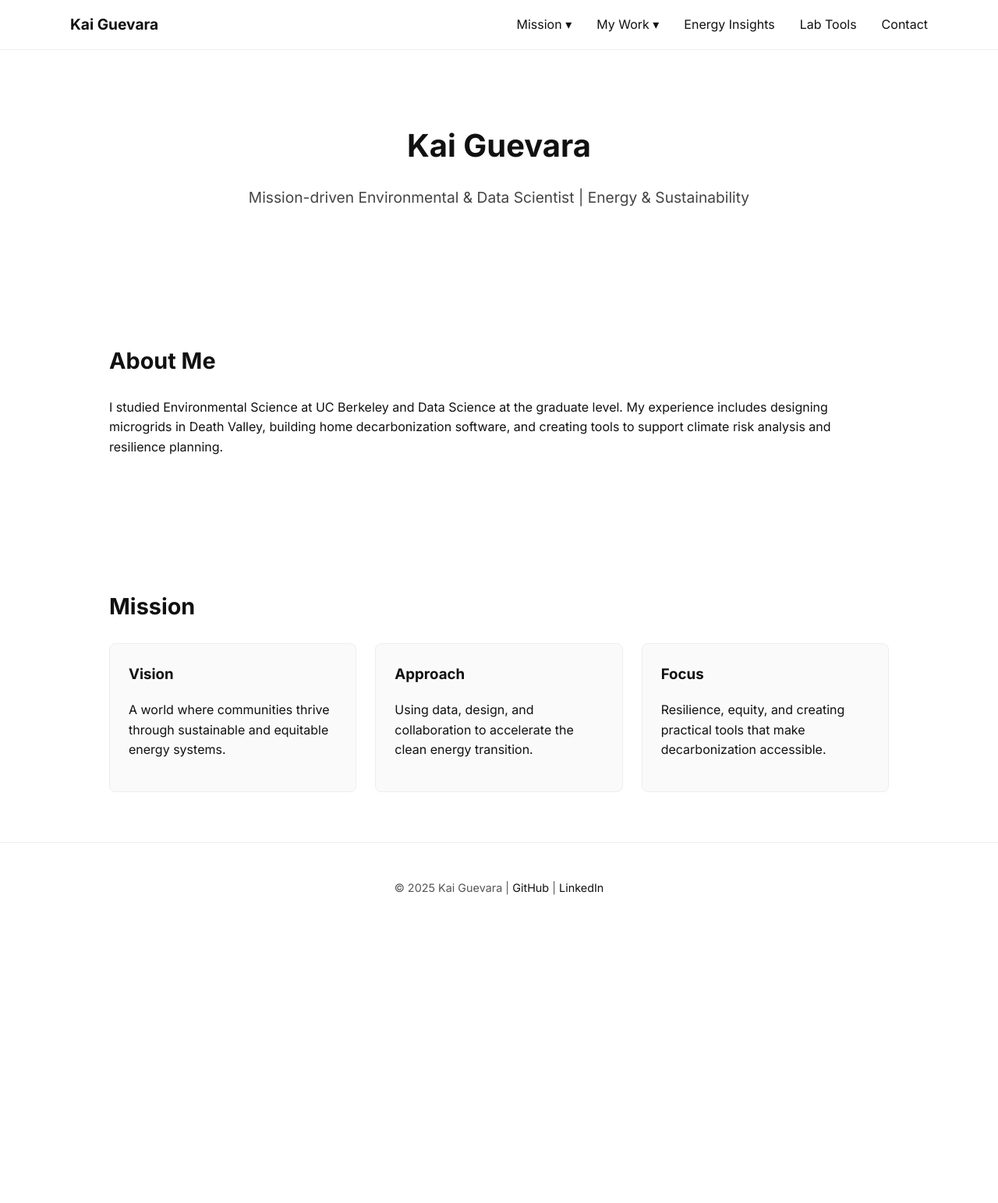
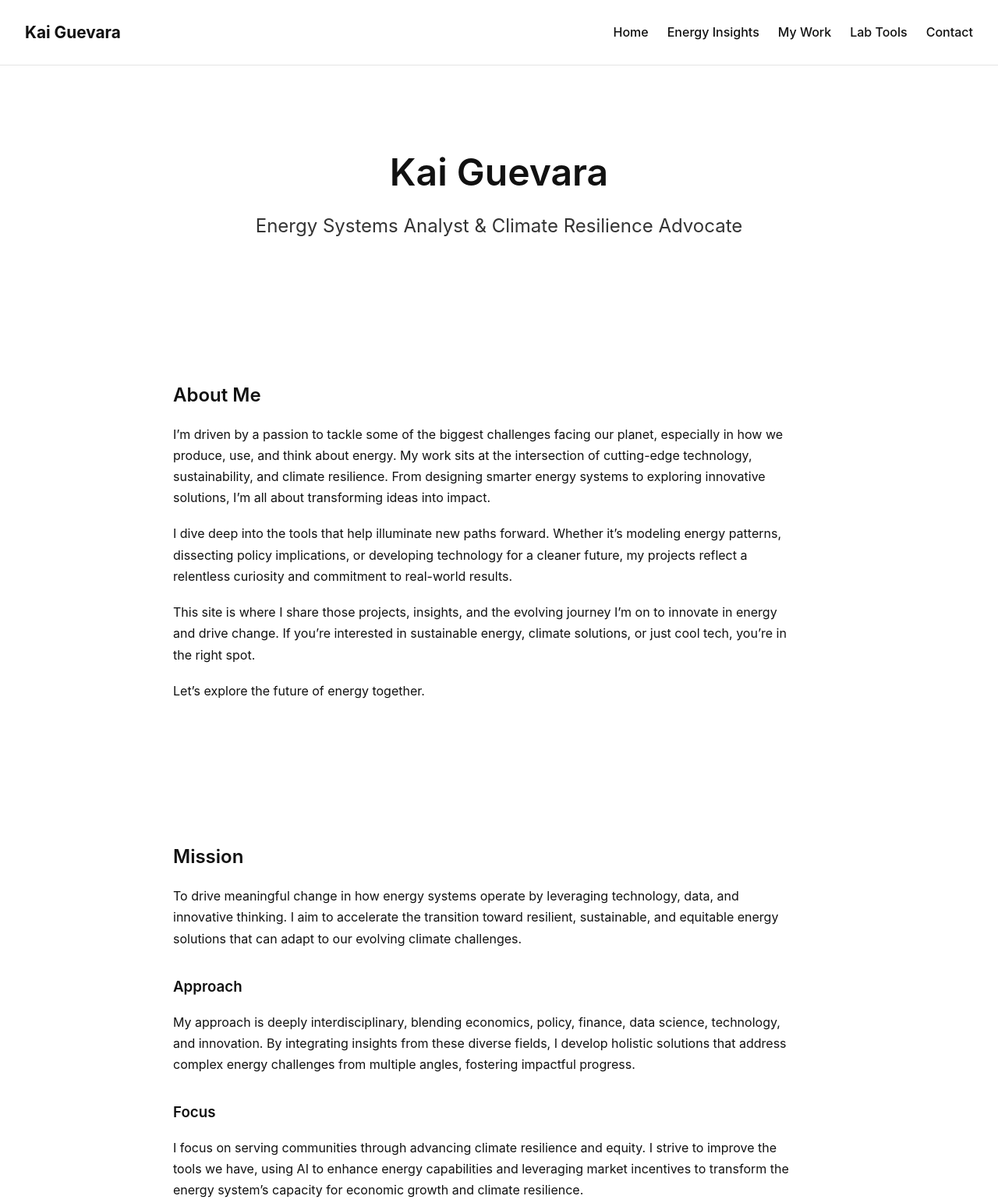
Before and after one commit to kaiguevara/kaiguevara.github.io, a plain HTML site: page index.html in a window 1280 px wide. Shown: the top 1543 px of the page at 78% size. Before the commit the page ends 1197 px from the top, so only its background shows below. Drawn offline with Linux system fonts and the light colour scheme.

Commit message:
Update home page with hero, about me, mission, and clean styling

```diff
--- a/css/style.css
+++ b/css/style.css
@@ -1,141 +1,99 @@
-/* Import Inter font */
+/* Reset */
+* {
+  margin: 0;
+  padding: 0;
+  box-sizing: border-box;
+}
+
+/* General */
 body {
   font-family: 'Inter', sans-serif;
-  margin: 0;
-  padding: 0;
-  background: #fff;
-  color: #111;
-  line-height: 1.6;
+  background: #ffffff;
+  color: #111111;
+  line-height: 1.7;
+}
+
+h1, h2, h3 {
+  font-weight: 600;
+  margin-bottom: 1rem;
+}
+
+p {
+  margin-bottom: 1.2rem;
+  max-width: 800px;
 }
 
 /* Navbar */
+header {
+  padding: 1.5rem 2rem;
+  border-bottom: 1px solid #e5e5e5;
+}
+
 .navbar {
-  position: fixed;
-  top: 0;
-  width: 100%;
-  background: white;
-  border-bottom: 1px solid #eee;
-  z-index: 1000;
-}
-.nav-container {
-  max-width: 1100px;
-  margin: auto;
-  padding: 1rem;
   display: flex;
   justify-content: space-between;
   align-items: center;
 }
+
 .logo {
+  font-size: 1.3rem;
   font-weight: 700;
-  font-size: 1.2rem;
-  text-decoration: none;
-  color: #111;
 }
+
 .nav-links {
   list-style: none;
   display: flex;
-  gap: 2rem;
-  margin: 0;
-  padding: 0;
+  gap: 1.5rem;
 }
+
 .nav-links a {
   text-decoration: none;
   color: #111;
   font-weight: 500;
-  transition: color 0.2s;
-}
-.nav-links a:hover {
-  color: #0073e6;
+  transition: color 0.2s ease;
 }
 
-/* Dropdown */
-.dropdown {
-  position: relative;
-}
-.dropdown-menu {
-  position: absolute;
-  top: 2.5rem;
-  left: 0;
-  background: white;
-  border: 1px solid #eee;
-  list-style: none;
-  padding: 0.5rem 0;
-  display: none;
-  min-width: 160px;
-}
-.dropdown-menu li {
-  padding: 0.5rem 1rem;
-}
-.dropdown-menu li a {
-  color: #111;
-  display: block;
-}
-.dropdown:hover .dropdown-menu {
-  display: block;
+.nav-links a:hover {
+  color: #0070f3;
 }
 
 /* Hero */
 .hero {
-  padding: 8rem 2rem 4rem;
   text-align: center;
-  max-width: 800px;
-  margin: auto;
+  padding: 6rem 1rem 4rem;
 }
+
 .hero h1 {
-  font-size: 2.5rem;
+  font-size: 3rem;
   margin-bottom: 0.5rem;
 }
-.hero p {
-  font-size: 1.2rem;
-  color: #444;
+
+.hero h2 {
+  font-size: 1.5rem;
+  font-weight: 400;
+  color: #333;
 }
 
 /* Sections */
 section {
   padding: 4rem 2rem;
-  max-width: 1000px;
+  max-width: 900px;
   margin: auto;
 }
-section h2 {
-  font-size: 1.8rem;
-  margin-bottom: 1.5rem;
+
+.about, .mission {
+  margin-top: 2rem;
 }
 
-/* Mission Cards */
-.mission-cards {
-  display: flex;
-  flex-wrap: wrap;
-  gap: 1.5rem;
-}
-.card {
-  flex: 1;
-  min-width: 250px;
-  padding: 1.5rem;
-  border: 1px solid #eee;
-  border-radius: 8px;
-  background: #fafafa;
-  transition: transform 0.2s, box-shadow 0.2s;
-}
-.card:hover {
-  transform: translateY(-4px);
-  box-shadow: 0 4px 12px rgba(0,0,0,0.08);
-}
-.card h3 {
-  margin-top: 0;
+.mission h3 {
+  margin-top: 2rem;
 }
 
 /* Footer */
 footer {
+  border-top: 1px solid #e5e5e5;
   text-align: center;
   padding: 2rem;
-  border-top: 1px solid #eee;
   font-size: 0.9rem;
   color: #555;
 }
-footer a {
-  color: #111;
-  text-decoration: none;
-}
-footer a:hover {
-  color: #0073e6;
-}
--- a/index.html
+++ b/index.html
@@ -1,78 +1,81 @@
 <!DOCTYPE html>
 <html lang="en">
 <head>
-  <meta charset="UTF-8">
-  <meta name="viewport" content="width=device-width, initial-scale=1.0">
-  <title>Kai Guevara | Home</title>
-  <link rel="stylesheet" href="css/style.css">
-  <link href="https://fonts.googleapis.com/css2?family=Inter:wght@400;600;700&display=swap" rel="stylesheet">
+  <meta charset="UTF-8" />
+  <meta name="viewport" content="width=device-width, initial-scale=1.0" />
+  <title>Kai Guevara</title>
+  <link rel="stylesheet" href="css/style.css" />
 </head>
 <body>
   <!-- Navigation -->
-  <nav class="navbar">
-    <div class="nav-container">
-      <a href="index.html" class="logo">Kai Guevara</a>
+  <header>
+    <nav class="navbar">
+      <div class="logo">Kai Guevara</div>
       <ul class="nav-links">
-        <li class="dropdown">
-          <a href="#">Mission ▾</a>
-          <ul class="dropdown-menu">
-            <li><a href="#vision">Vision</a></li>
-            <li><a href="#approach">Approach</a></li>
-            <li><a href="#focus">Focus</a></li>
-          </ul>
-        </li>
-        <li class="dropdown">
-          <a href="my-work.html">My Work ▾</a>
-          <ul class="dropdown-menu">
-            <li><a href="my-work.html#experience">Experience</a></li>
-            <li><a href="my-work.html#projects">Projects</a></li>
-            <li><a href="my-work.html#timeline">Timeline</a></li>
-          </ul>
-        </li>
+        <li><a href="index.html">Home</a></li>
         <li><a href="energy-insights.html">Energy Insights</a></li>
+        <li><a href="my-work.html">My Work</a></li>
         <li><a href="lab-tools.html">Lab Tools</a></li>
         <li><a href="contact.html">Contact</a></li>
       </ul>
-    </div>
-  </nav>
+    </nav>
+  </header>
 
   <!-- Hero Section -->
-  <header class="hero">
+  <section class="hero">
     <h1>Kai Guevara</h1>
-    <p>Mission-driven Environmental & Data Scientist | Energy & Sustainability</p>
-  </header>
+    <h2>Energy Systems Analyst & Climate Resilience Advocate</h2>
+  </section>
 
-  <!-- About Section -->
+  <!-- About Me -->
   <section class="about">
     <h2>About Me</h2>
     <p>
-      I studied Environmental Science at UC Berkeley and Data Science at the graduate level.
-      My experience includes designing microgrids in Death Valley, building home decarbonization software,
-      and creating tools to support climate risk analysis and resilience planning.
+      I’m driven by a passion to tackle some of the biggest challenges facing our planet,
+      especially in how we produce, use, and think about energy. My work sits at the intersection
+      of cutting-edge technology, sustainability, and climate resilience. From designing smarter
+      energy systems to exploring innovative solutions, I’m all about transforming ideas into impact.
+    </p>
+    <p>
+      I dive deep into the tools that help illuminate new paths forward. Whether it’s modeling
+      energy patterns, dissecting policy implications, or developing technology for a cleaner future,
+      my projects reflect a relentless curiosity and commitment to real-world results.
+    </p>
+    <p>
+      This site is where I share those projects, insights, and the evolving journey I’m on to innovate
+      in energy and drive change. If you’re interested in sustainable energy, climate solutions, or just
+      cool tech, you’re in the right spot.
+    </p>
+    <p>Let’s explore the future of energy together.</p>
+  </section>
+
+  <!-- Mission / Approach / Focus -->
+  <section class="mission">
+    <h2>Mission</h2>
+    <p>
+      To drive meaningful change in how energy systems operate by leveraging technology, data, and
+      innovative thinking. I aim to accelerate the transition toward resilient, sustainable, and equitable
+      energy solutions that can adapt to our evolving climate challenges.
+    </p>
+
+    <h3>Approach</h3>
+    <p>
+      My approach is deeply interdisciplinary, blending economics, policy, finance, data science,
+      technology, and innovation. By integrating insights from these diverse fields, I develop holistic
+      solutions that address complex energy challenges from multiple angles, fostering impactful progress.
+    </p>
+
+    <h3>Focus</h3>
+    <p>
+      I focus on serving communities through advancing climate resilience and equity. I strive to improve
+      the tools we have, using AI to enhance energy capabilities and leveraging market incentives to transform
+      the energy system’s capacity for economic growth and climate resilience.
     </p>
   </section>
 
-  <!-- Mission Section -->
-  <section class="mission">
-    <h2>Mission</h2>
-    <div class="mission-cards">
-      <div class="card" id="vision">
-        <h3>Vision</h3>
-        <p>A world where communities thrive through sustainable and equitable energy systems.</p>
-      </div>
-      <div class="card" id="approach">
-        <h3>Approach</h3>
-        <p>Using data, design, and collaboration to accelerate the clean energy transition.</p>
-      </div>
-      <div class="card" id="focus">
-        <h3>Focus</h3>
-        <p>Resilience, equity, and creating practical tools that make decarbonization accessible.</p>
-      </div>
-    </div>
-  </section>
-
+  <!-- Footer -->
   <footer>
-    <p>© 2025 Kai Guevara | <a href="https://github.com/kaiguevara">GitHub</a> | <a href="https://linkedin.com/in/YOUR-LINKEDIN">LinkedIn</a></p>
+    <p>&copy; 2025 Kai Guevara. All Rights Reserved.</p>
   </footer>
 </body>
 </html>
```
